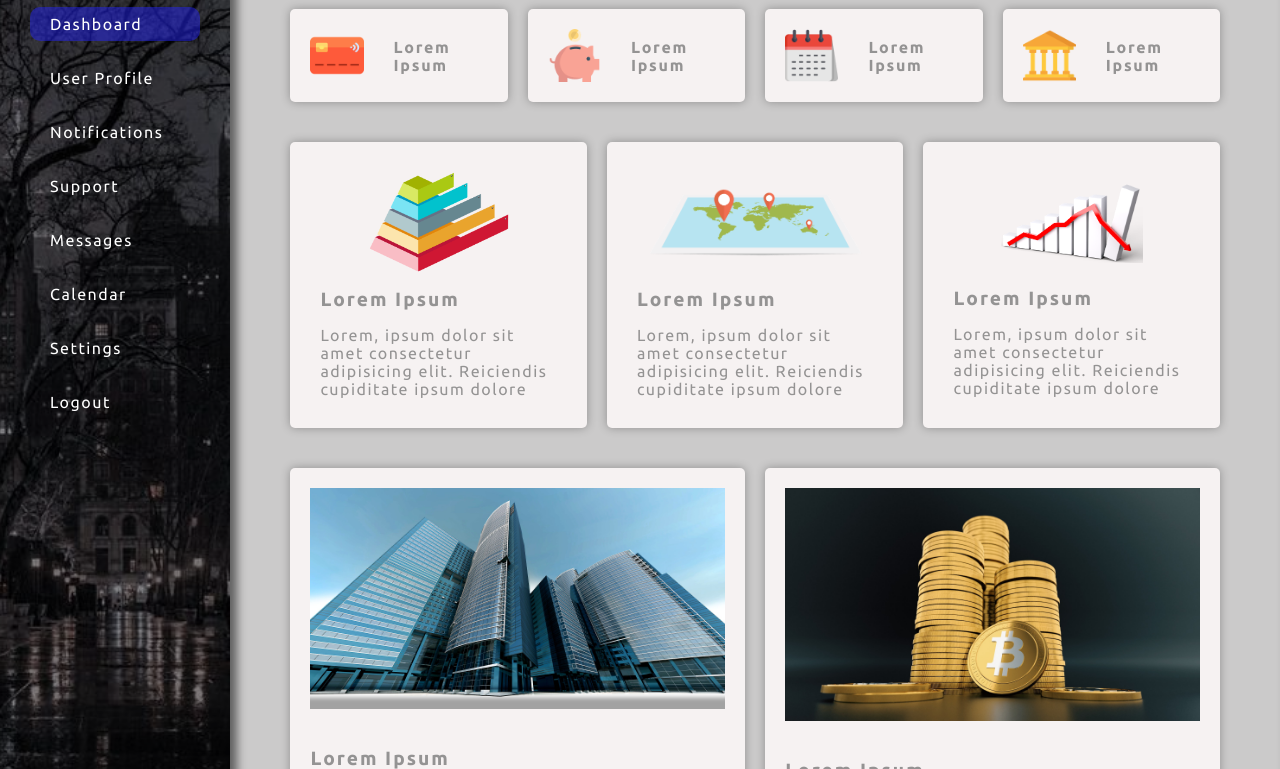
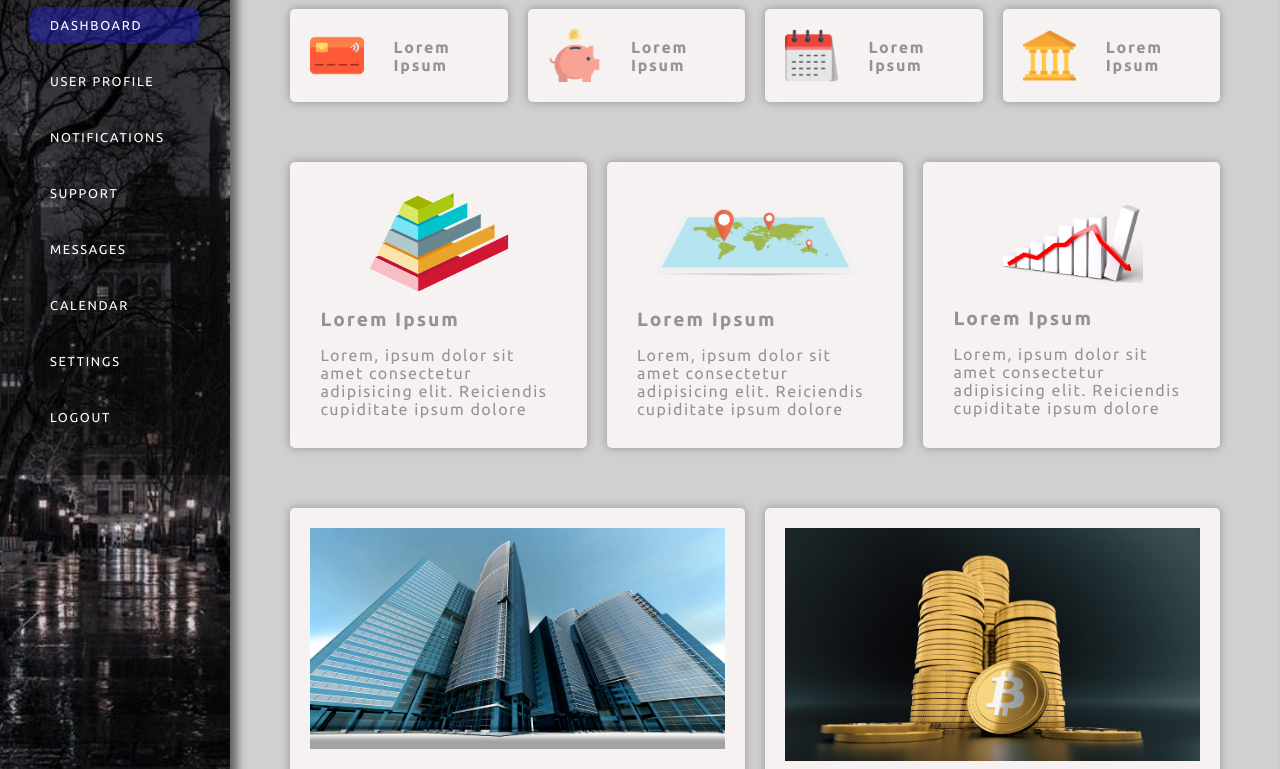
Before and after one commit to marcella-morais/dashboard, a plain HTML site: page index.html in a window 1280 px wide. Shown: the part 103-872 px from the top of the page. Drawn offline with Linux system fonts and the light colour scheme.

Commit message:
design updates

```diff
--- a/css/style.css
+++ b/css/style.css
@@ -20,7 +20,7 @@
 }
 
 .header-contents .container {
-    height: 150vh;
+    height: auto;
     padding: 30px;
 }
 
@@ -31,21 +31,23 @@
 }
 
 .header-contents-link {
-    text-decoration: none;
+    font-size: 0.8em;
     color: #fff;
-    letter-spacing: 1.5px;
-    padding: 8px 20px;
+    letter-spacing: 1.7px;
+    padding: 11px 20px;
     margin: 10px 0;
     border-radius: 10px;
     transition: 0.2s;
+    text-decoration: none;
+    text-transform: uppercase;
 }
 
 .header-contents-link:hover {
-    background: #2424ec83;
+    background: #2424ec61;
 }
 
 .link-now {
-    background: #2424ec83;
+    background: #2424ec61;
 }
 
 .main-contents {
@@ -63,8 +65,8 @@
 }
 
 .main-contents .container {
-    background: #cbcaca;
-    height: 150vh;
+    background: #cbcacade;
+    height: auto;
     padding: 20px 50px;
     box-shadow: inset 7px 0 10px rgba(0, 0, 0, 0.534);
 }
@@ -101,7 +103,7 @@
 
 .secondy-cards {
     padding: 30px;
-    margin: 40px 10px;
+    margin: 60px 10px;
     background: #f6f2f2;
     width: 50%;
     border-radius: 5px;
@@ -134,7 +136,7 @@
 .tertiary-cards {
     background: #f6f2f2;
     padding: 20px;
-    margin: 0 10px;
+    margin: 0 10px 60px 10px;
     width: 50%;
     border-radius: 5px;
     box-shadow: 0 0 10px #0000004a;
```
